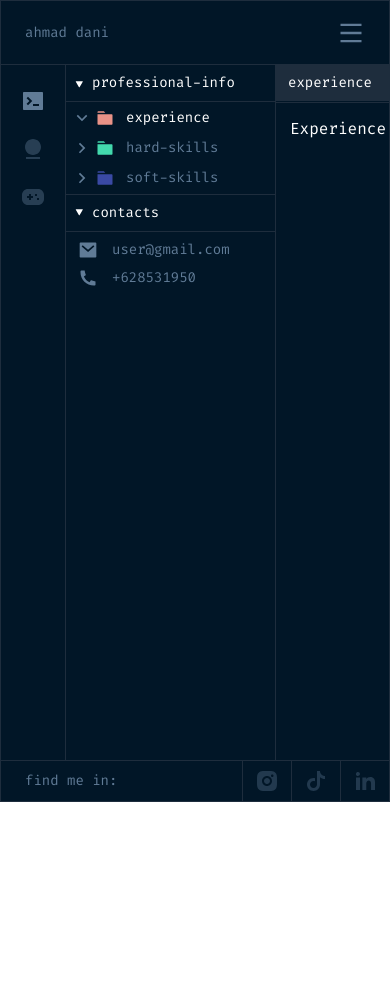
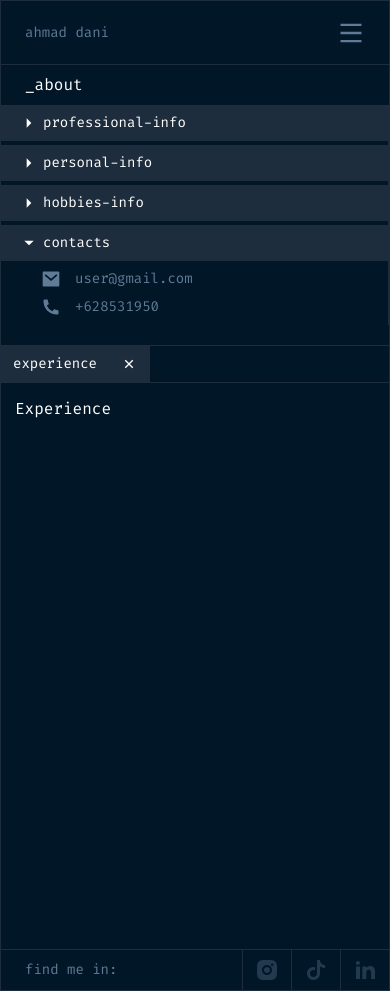
Before and after one commit to ahmaddani227/react-porto, a React (Vite) app: page /about in a window 390 px wide. Before the commit the page ends 844 px from the top, so only its background shows below. Built offline with nearby package versions, Linux system fonts and the light colour scheme.

Commit message:
feat: Completed IDE Layout design and implemented functionality

```diff
--- /dev/null
+++ b/src/components/Fragments/About/Sidebar/ActivityBar.tsx
@@ -0,0 +1,29 @@
+import { sidebarData } from "../../../../constants/menu";
+
+interface ActivityBarProps {
+  activeActivityBar: string;
+  setActiveActivityBar: (activityBarId: string) => void;
+}
+
+const ActivityBar = ({
+  activeActivityBar,
+  setActiveActivityBar,
+}: ActivityBarProps) => {
+  return (
+    <div className="hidden border-r border-midnight-slate lg:block">
+      <div className="flex flex-col px-5 py-6 gap-y-6">
+        {sidebarData.map(({ id, Svg }) => (
+          <button key={id} onClick={() => setActiveActivityBar(id)}>
+            <Svg
+              className={`w-6 h-6 transition fill-slate-muted ${
+                activeActivityBar != id ? "opacity-40 hover:opacity-100" : ""
+              }`}
+            />
+          </button>
+        ))}
+      </div>
+    </div>
+  );
+};
+
+export default ActivityBar;
--- a/src/components/Fragments/About/Contacts.tsx
+++ b/src/components/Fragments/About/Sidebar/Contacts.tsx
@@ -1,18 +1,18 @@
-import { RiMailFill, RiPhoneFill, RiTriangleFill } from "react-icons/ri";
+import { RiArrowDropDownFill, RiMailFill, RiPhoneFill } from "react-icons/ri";
 
 export default function Contacts() {
   return (
-    <div className="flex flex-col">
-      <div className="flex ps-2.5 py-2 border-b gap-x-2 border-midnight-slate">
-        <RiTriangleFill className="w-2 h-2.w-2 rotate-[60deg]" />{" "}
+    <div className="flex flex-col mt-0.5 lg:mt-0">
+      <button className="flex items-center w-full py-1 lg:cursor-text ps-3.5 lg:px-1 lg:border-b bg-midnight-slate lg:bg-transparent border-midnight-slate">
+        <RiArrowDropDownFill className="w-7 h-7" />
         <p className="text-sm">contacts</p>
-      </div>
-      <div className="flex flex-col py-2 gap-y-2 ps-3 ">
+      </button>
+      <div className="flex flex-col py-2 gap-y-2 ps-10 lg:ps-3">
         <a
           href="#"
           className="flex items-center text-sm text-slate-muted gap-x-1"
         >
-          <RiMailFill className="w-5 h-5 fill-slate-muted" />{" "}
+          <RiMailFill className="w-5 h-5 fill-slate-muted" />
           <span className="ps-2.5">user@gmail.com</span>
         </a>
         <a
--- /dev/null
+++ b/src/components/Fragments/About/Sidebar/SidebarLink.tsx
@@ -0,0 +1,48 @@
+import {
+  RiArrowRightSLine,
+  RiFolder3Fill,
+  RiMarkdownFill,
+} from "react-icons/ri";
+
+interface SidebarLinkProps {
+  addTab: (id: string, title: string) => void;
+  activeTab: string;
+  data: {
+    id: string;
+    title: string;
+    type: string;
+    classname: {
+      fillIcon: string;
+    };
+  };
+}
+
+const SidebarLink = ({ addTab, activeTab, data }: SidebarLinkProps) => {
+  return (
+    <button
+      onClick={() => addTab(data.id, data.title)}
+      className={`flex items-center text-sm text-slate-muted transition hover:text-white gap-x-1 ${
+        data.type == "file" && "ml-6"
+      } ${activeTab == data.id && "text-white"}`}
+    >
+      {data.type.toLowerCase() === "folder" && (
+        <>
+          <RiArrowRightSLine
+            className={`w-5 h-5 fill-slate-muted transition duration-300 ${
+              data.id === activeTab && "rotate-90"
+            }`}
+          />
+          <RiFolder3Fill
+            className={`w-[18px] h-[18px] ${data.classname.fillIcon}`}
+          />
+        </>
+      )}
+      {data.type.toLowerCase() == "file" && (
+        <RiMarkdownFill className={`w-5 h-5 ${data.classname.fillIcon}`} />
+      )}
+      <span className="ps-2">{data.title}</span>
+    </button>
+  );
+};
+
+export default SidebarLink;
--- /dev/null
+++ b/src/components/Fragments/About/Sidebar/index.tsx
@@ -0,0 +1,82 @@
+import { Fragment, useState } from "react";
+import { useMediaQuery } from "../../../../hooks/useMediaQuery";
+import { sidebarData } from "../../../../constants/menu";
+import ActivityBar from "./ActivityBar";
+import { RiArrowDropDownFill } from "react-icons/ri";
+import Contacts from "./Contacts";
+import SidebarLink from "./SidebarLink";
+
+interface SidebarAboutProps {
+  addTab: (id: string, title: string) => void;
+  activeTab: string;
+  expendedFolders: {
+    [key: string]: boolean;
+  };
+  toggle: (id: string) => void;
+}
+
+const SidebarAbout = ({
+  addTab,
+  activeTab,
+  expendedFolders,
+  toggle,
+}: SidebarAboutProps) => {
+  const [activeActivityBar, setActiveActivityBar] =
+    useState("Profesional Info");
+
+  const isDekstop = useMediaQuery("(min-width: 1024px)");
+
+  const subMenu = isDekstop
+    ? sidebarData.filter((item) => item.id === activeActivityBar)
+    : sidebarData;
+
+  return (
+    <>
+      <ActivityBar
+        activeActivityBar={activeActivityBar}
+        setActiveActivityBar={setActiveActivityBar}
+      />
+      <div className="flex flex-col w-full">
+        <div className="flex flex-col space-y-0.5 lg:space-y-0">
+          {subMenu.map((item) => (
+            <Fragment key={item.id}>
+              <button
+                onClick={() => toggle(item.id)}
+                className="flex items-center w-full py-1 lg:cursor-text ps-3.5 lg:px-1 lg:border-b bg-midnight-slate lg:bg-transparent border-midnight-slate"
+              >
+                <RiArrowDropDownFill
+                  className={`w-7 h-7 transition-all lg:rotate-0 duration-300 ${
+                    expendedFolders[item.id] ? `rotate-0` : `-rotate-90`
+                  }`}
+                />
+                <p className="text-sm">{item.title}</p>
+              </button>
+              {/* Sub Folder */}
+              <div
+                className={`transition-all duration-300 lg:h-auto ease-in-out ${
+                  expendedFolders[item.id] ? `h-auto` : `h-0 overflow-hidden`
+                }`}
+              >
+                <div
+                  className={`lg:flex flex-col ps-9 py-1.5 lg:p-1.5 lg:border-b space-y-2.5 border-midnight-slate`}
+                >
+                  {item.sidebarData.map((item) => (
+                    <SidebarLink
+                      key={item.id}
+                      addTab={addTab}
+                      activeTab={activeTab}
+                      data={item}
+                    />
+                  ))}
+                </div>
+              </div>
+            </Fragment>
+          ))}
+        </div>
+        <Contacts />
+      </div>
+    </>
+  );
+};
+
+export default SidebarAbout;
--- a/src/components/Fragments/About/SidebarAbout.tsx
+++ /dev/null
@@ -1,161 +0,0 @@
-import {
-  RiArrowDownSLine,
-  RiArrowRightSLine,
-  RiFolder3Fill,
-  RiMarkdownFill,
-  RiTriangleFill,
-} from "react-icons/ri";
-import { sidebarData } from "../../../constants/menu";
-import Contacts from "./Contacts";
-import { useState } from "react";
-
-// Test Sidebar About
-interface FolderProps {
-  addTab: (id: string, title: string) => void;
-  activeTab: string;
-  data: {
-    id: string;
-    title: string;
-    classname: {
-      fillIcon: string;
-    };
-  };
-}
-
-const Folder = ({ addTab, activeTab, data }: FolderProps) => {
-  return (
-    <button
-      onClick={() => addTab(data.id, data.title)}
-      className={`flex items-center text-slate-muted hover:text-white transition text-sm gap-x-1 ${
-        activeTab == data.id && "text-white"
-      }`}
-    >
-      {activeTab == data.id ? (
-        <RiArrowDownSLine className="w-5 h-5 fill-slate-muted" />
-      ) : (
-        <RiArrowRightSLine className="w-5 h-5 fill-slate-muted" />
-      )}
-      <RiFolder3Fill
-        className={`w-[18px] h-[18px] ${data.classname.fillIcon}`}
-      />
-      <span className="ps-2">{data.title}</span>
-    </button>
-  );
-};
-
-interface FileProps {
-  addTab: (id: string, title: string) => void;
-  activeTab: string;
-  data: {
-    id: string;
-    title: string;
-    classname: {
-      fillIcon: string;
-    };
-  };
-}
-
-const File = ({ addTab, activeTab, data }: FileProps) => {
-  return (
-    <button
-      onClick={() => addTab(data.id, data.title)}
-      className={`flex items-center text-sm text-slate-muted transition hover:text-white gap-x-1 ml-6 ${
-        activeTab == data.id && "text-white"
-      }`}
-    >
-      <RiMarkdownFill className={`w-5 h-5 ${data.classname.fillIcon}`} />
-      <span className="ms-2">{data.title}</span>
-    </button>
-  );
-};
-
-interface ActivityBarProps {
-  Svg: any;
-  activeActivityBar: string;
-  id: string;
-  setActiveActivityBar: (activityBarId: string) => void;
-}
-
-const ActivityBar = ({
-  Svg,
-  activeActivityBar,
-  id,
-  setActiveActivityBar,
-}: ActivityBarProps) => {
-  return (
-    <button onClick={() => setActiveActivityBar(id)}>
-      <Svg
-        className={`w-6 h-6 transition fill-slate-muted ${
-          activeActivityBar != id ? "opacity-40 hover:opacity-100" : ""
-        }`}
-      />
-    </button>
-  );
-};
-// Test Sidebar About
-
-interface SidebarAboutProps {
-  addTab: (id: string, title: string) => void;
-  activeTab: string;
-}
-
-const SidebarAbout = ({ addTab, activeTab }: SidebarAboutProps) => {
-  const [activeActivityBar, setActiveActivityBar] =
-    useState("Profesional Info");
-
-  return (
-    <>
-      <div className="border-r border-midnight-slate">
-        <div className="flex flex-col px-5 py-6 gap-y-6">
-          {sidebarData.map((item) => (
-            <ActivityBar
-              key={item.id}
-              id={item.id}
-              Svg={item.Svg}
-              activeActivityBar={activeActivityBar}
-              setActiveActivityBar={setActiveActivityBar}
-            />
-          ))}
-        </div>
-      </div>
-      <div className="flex flex-col w-full">
-        <div className="flex flex-col">
-          {sidebarData
-            .filter((item) => item.id === activeActivityBar)
-            .map((item) => (
-              <div key={item.id}>
-                <div className="flex items-center ps-2.5 py-2 border-b gap-x-2 border-midnight-slate">
-                  <RiTriangleFill className="w-2 h-2 rotate-[60deg]" />
-                  <p className="text-sm">{item.title}</p>
-                </div>
-                <div className="flex flex-col p-1.5 border-b gap-y-2.5 border-midnight-slate">
-                  {item.sidebarData.map((item) => (
-                    <div key={item.id}>
-                      {item.type == "folder" ? (
-                        <Folder
-                          key={item.id}
-                          addTab={addTab}
-                          activeTab={activeTab}
-                          data={item}
-                        />
-                      ) : item.type == "file" ? (
-                        <File
-                          key={item.id}
-                          addTab={addTab}
-                          activeTab={activeTab}
-                          data={item}
-                        />
-                      ) : null}
-                    </div>
-                  ))}
-                </div>
-              </div>
-            ))}
-        </div>
-        <Contacts />
-      </div>
-    </>
-  );
-};
-
-export default SidebarAbout;
--- a/src/components/Fragments/About/index.tsx
+++ b/src/components/Fragments/About/index.tsx
@@ -1,17 +1,10 @@
-import { useState } from "react";
+import { useEffect, useState } from "react";
 import { sidebarData } from "../../../constants/menu";
 import IDE from "../Ide";
-import SidebarAbout from "./SidebarAbout";
+import { useMediaQuery } from "../../../hooks/useMediaQuery";
+import SidebarAbout from "./Sidebar";
 
 function About() {
-  // const defaultExpendedFolders = sidebarData.reduce<{ [key: string]: boolean }>(
-  //   (acc, { title }) => {
-  //     acc[title] = true;
-  //     return acc;
-  //   },
-  //   {}
-  // );
-
   type Tab = {
     id: string;
     title: string;
@@ -41,14 +34,41 @@ function About() {
     .flatMap((item) => item.sidebarData)
     .find((subItem) => subItem.id === activeTab)?.Content;
 
-  // const [expendedFolders, setExpendedFolders] = useState(
-  //   defaultExpendedFolders
-  // );
+  const isDekstop = useMediaQuery("(min-width: 1024px)");
+
+  const defaultExpendedFolders = (isDekstop: boolean) => {
+    return sidebarData.reduce<{ [key: string]: boolean }>((acc, { title }) => {
+      acc[title] = isDekstop;
+      return acc;
+    }, {});
+  };
+
+  const [expendedFolders, setExpendedFolders] = useState(
+    defaultExpendedFolders(isDekstop)
+  );
+
+  useEffect(() => {
+    setExpendedFolders(defaultExpendedFolders(isDekstop));
+  }, [isDekstop]);
+
+  const handleToggle = (id: string) => {
+    setExpendedFolders((prev) => ({
+      ...prev,
+      [id]: !prev[id],
+    }));
+  };
 
   return (
+    <>
+      <h1 className="py-2 lg:hidden px-fluid">_about</h1>
       <IDE>
         <IDE.Sidebar>
-        <SidebarAbout addTab={handleAddTab} activeTab={activeTab} />
+          <SidebarAbout
+            addTab={handleAddTab}
+            activeTab={activeTab}
+            expendedFolders={expendedFolders}
+            toggle={handleToggle}
+          />
         </IDE.Sidebar>
 
         <IDE.TabBar
@@ -64,6 +84,7 @@ function About() {
           )}
         </IDE.TabBar>
       </IDE>
+    </>
   );
 }
 
--- a/src/components/Fragments/Ide/TabBar.tsx
+++ b/src/components/Fragments/Ide/TabBar.tsx
@@ -21,12 +21,12 @@ export default function TabBar({
   children,
 }: TabBarProps) {
   return (
-    <div className="flex flex-col w-full overflow-x-auto">
+    <div className="flex flex-col w-full h-full overflow-x-auto">
       <div
         id="tab-bar"
-        className="w-full overflow-x-scroll border-b border-collapse border-midnight-slate"
+        className="w-full overflow-x-scroll overflow-y-hidden border-t border-b border-collapse lg:border-t-0 border-midnight-slate min-h-[38px] lg:min-h-max"
       >
-        <div className="flex min-h-[39px] w-max">
+        <div className="flex w-max">
           {tabs?.map((tab) => (
             <div
               key={tab.id}
--- a/src/components/Fragments/Ide/index.tsx
+++ b/src/components/Fragments/Ide/index.tsx
@@ -2,7 +2,7 @@ import TabBar from "./TabBar";
 
 const Sidebar = ({ children }: React.PropsWithChildren) => {
   return (
-    <aside className="flex min-h-[calc(100vh-149px)] border-r border-midnight-slate min-w-[275px]">
+    <aside className="flex h-full border-r border-midnight-slate min-w-[275px]">
       {children}
     </aside>
   );
@@ -10,8 +10,10 @@ const Sidebar = ({ children }: React.PropsWithChildren) => {
 
 const IDE = ({ children }: React.PropsWithChildren) => {
   return (
-    <main>
-      <div className="flex">{children}</div>
+    <main className="h-screen lg:h-[calc(100vh-149px)]">
+      <div className="flex flex-col h-auto space-y-5 lg:h-full lg:flex-row lg:space-y-0">
+        {children}
+      </div>
     </main>
   );
 };
```
Lines whose indentation alone changed are shown as unchanged.
